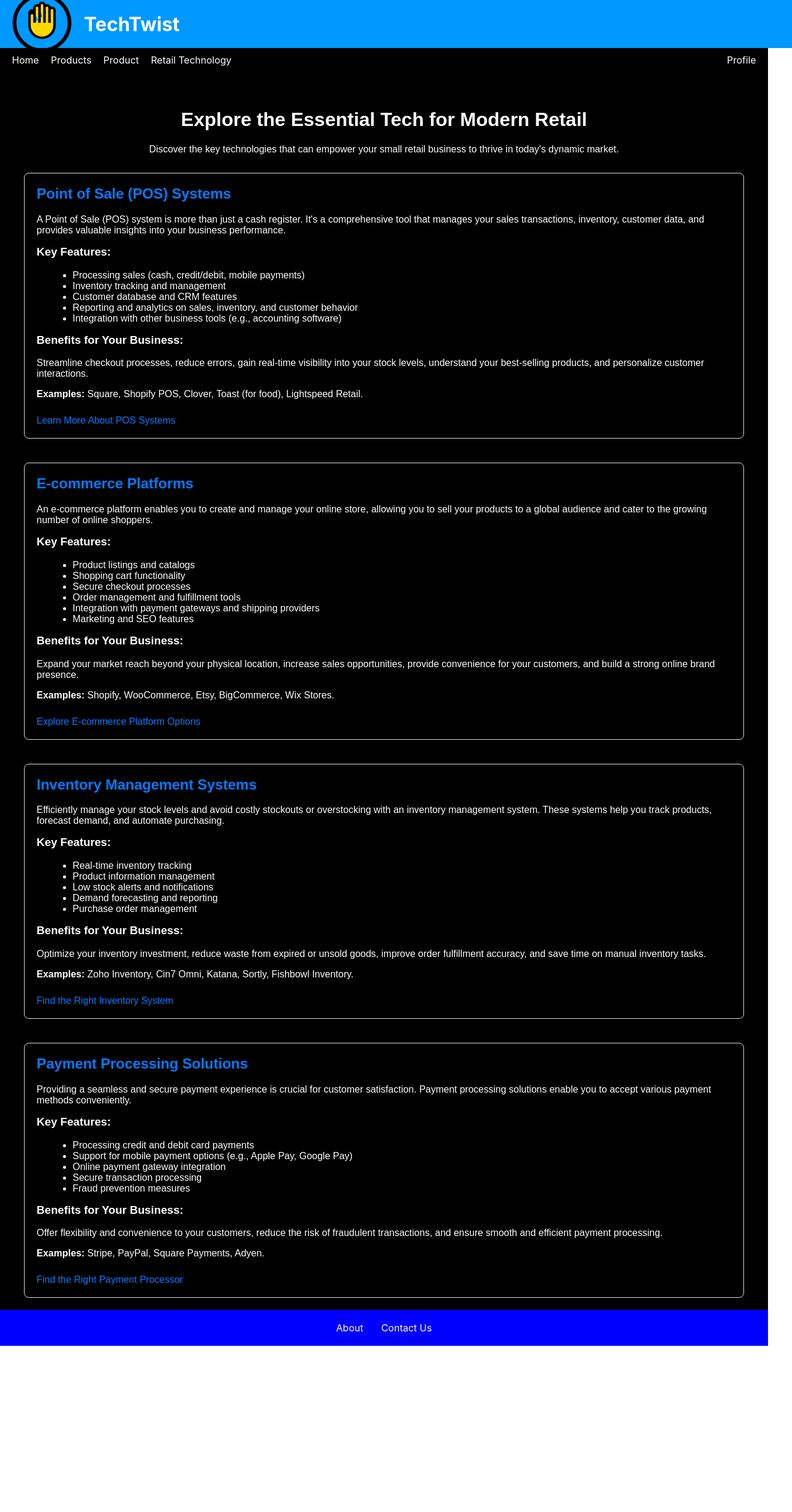
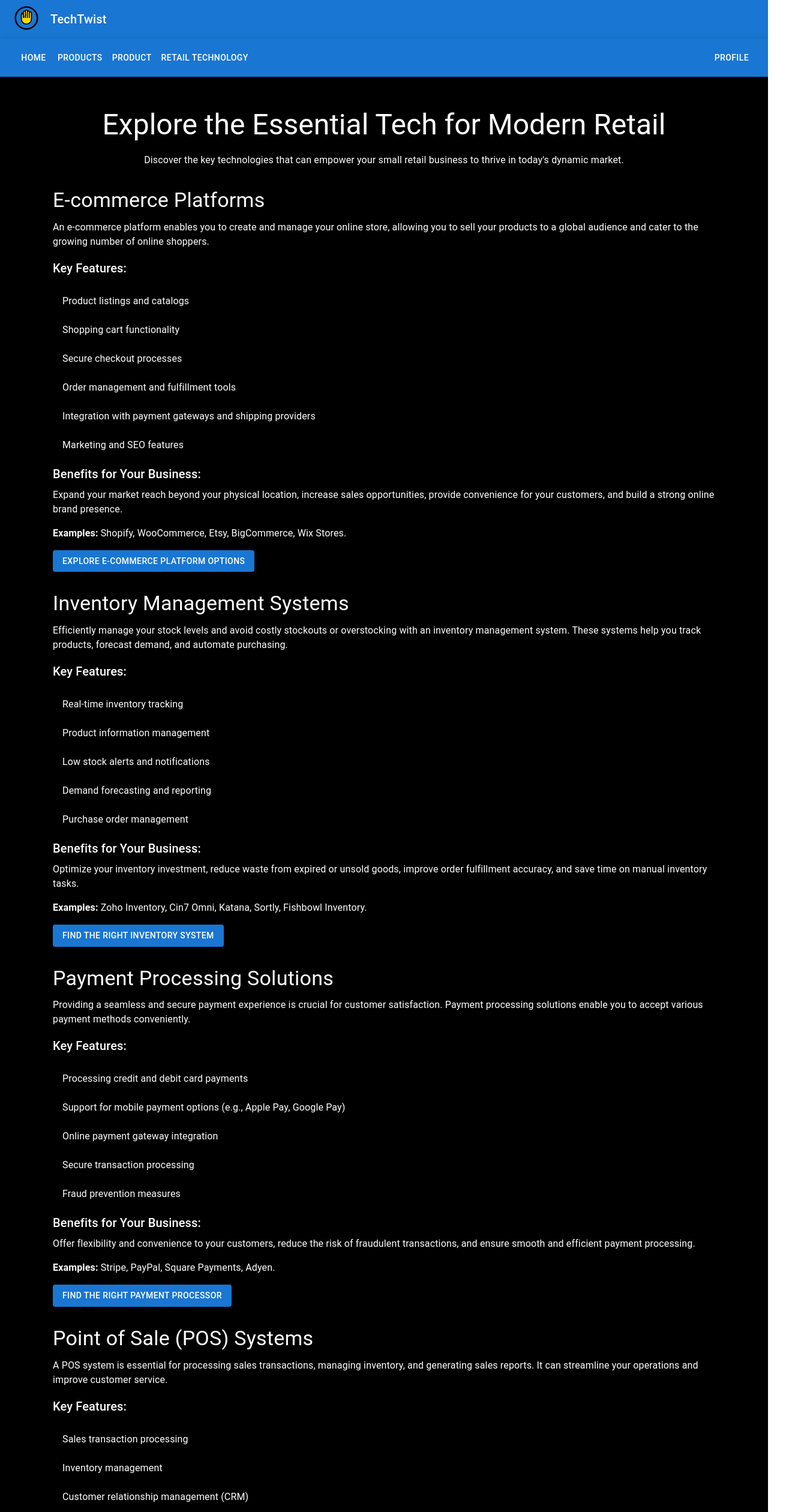
Before and after one commit to crostonj/techtwistweb, a React (Create React App) app: page /retailtechnologypage in a window 1280 px wide. Shown: the top 2520 px of the page at 60% size, 1320 px wide, since content can reach past the window. Before the commit the page ends 2243 px from the top, so only its background shows below. Built offline with nearby package versions, Linux system fonts and the light colour scheme.

Commit message:
Add user profile loading and saving functionality, update Navbar and Footer components with Material UI

```diff
--- a/package.json
+++ b/package.json
@@ -11,7 +11,10 @@
     "react-dom": "^19.0.0",
     "react-router-dom": "^7.4.0",
     "react-scripts": "5.0.1",
-    "web-vitals": "^2.1.4"
+    "web-vitals": "^2.1.4",
+    "@mui/material": "^5.14.0",
+    "@emotion/react": "^11.11.0",
+    "@emotion/styled": "^11.11.0"
   },
   "scripts": {
     "start": "react-scripts start",
--- a/src/App.js
+++ b/src/App.js
@@ -1,40 +1,46 @@
 import React from "react";
 import { BrowserRouter as Router, Routes, Route, Link } from "react-router-dom";
-import Navbar from "./components/Navbar";
+import { AppBar, Toolbar, Typography, Container } from "@mui/material"; // Import Material UI components
+import Navbar from "./components/layout/Navbar";
 import HomePage from "./components/HomePage";
 import ProfilePage from "./components/ProfilePage";
 import ProductPage from "./components/ProductPage";
 import ProductsList from "./components/ProductList";
 import RetailTechnologyPage from "./components/RetailTechnologyPage";
-import Footer from "./components/Footer"; // Import the Footer component
+import PointofSale from "./components/PointofSale";
+import Footer from "./components/layout/Footer";
 import "./App.css";
 
 function App() {
   return (
     <Router>
       <div className="app-container">
-        <div className="app-header">
-          <Link to="/" className="header-link">
-            <img
-              src="/high_five_icon.svg"
-              alt="Homepage Link"
-              className="header-image"
-            />
-          </Link>
-          <h1 style={{ margin: 0, marginLeft: "20px" }}>TechTwist</h1>{" "}
-          {/* Added the title */}
-        </div>
+        <AppBar position="static" color="primary">
+          <Toolbar>
+            <Link to="/" style={{ textDecoration: "none", color: "inherit" }}>
+              <img
+                src="/high_five_icon.svg"
+                alt="Homepage Link"
+                style={{ height: "40px", marginRight: "20px" }}
+              />
+            </Link>
+            <Typography variant="h6" component="div">
+              TechTwist
+            </Typography>
+          </Toolbar>
+        </AppBar>
         <Navbar />
-        <div className="content-container">
+        <Container style={{ marginTop: "20px" }}>
           <Routes>
             <Route path="/" element={<HomePage />} />
             <Route path="/profile" element={<ProfilePage />} />
             <Route path="/product/:id" element={<ProductPage />} />
             <Route path="/products" element={<ProductsList />} />
             <Route path="/retailtechnologypage" element={<RetailTechnologyPage />} />
+            <Route path="/pointofsale" element={<PointofSale />} />
           </Routes>
-        </div>
-        <Footer /> {/* Add the Footer component here */}
+        </Container>
+        <Footer />
       </div>
     </Router>
   );
--- a/src/components/Navbar.js
+++ /dev/null
@@ -1,41 +0,0 @@
-import React from "react";
-import { Link } from "react-router-dom";
-import "./Navbar.css";
-
-function Navbar() {
-  return (
-    <nav className="navbar">
-      <ul className="navbar-ul">
-        <li className="navbar-li">
-          <Link to="/" className="navbar-link">
-            Home
-          </Link>
-        </li>
-        <li className="navbar-li">
-          <Link to="/products" className="navbar-link">
-            Products
-          </Link>
-        </li>
-        <li className="navbar-li">
-          <Link to="/product/1" className="navbar-link">
-            Product
-          </Link>
-        </li>
-        <li className="navbar-li">
-          <Link to="/RetailTechnologyPage" className="navbar-link">
-            Retail Technology
-          </Link>
-        </li>
-        <li className="navbar-li" style={{ marginLeft: "auto" }}>
-          {" "}
-          {/* Optional: Add some left margin */}
-          <Link to="/profile" className="navbar-link">
-            Profile
-          </Link>
-        </li>
-      </ul>
-    </nav>
-  );
-}
-
-export default Navbar;
--- /dev/null
+++ b/src/components/PointofSale.js
@@ -0,0 +1,52 @@
+import React from 'react';
+import { Link } from 'react-router-dom';
+import { Typography, Container, Box, Button, List, ListItem, ListItemText } from '@mui/material';
+
+function PointofSale() {
+  return (
+    <Container maxWidth="lg" sx={{ padding: '2rem' }}>
+      <Box component="header" sx={{ textAlign: 'center', marginBottom: '2rem' }}>
+        <Typography variant="h4" component="h2" gutterBottom>
+          Point of Sale (POS) Systems
+        </Typography>
+        <Typography paragraph>
+          A Point of Sale (POS) system is more than just a cash register. It's a comprehensive tool that manages your sales transactions, inventory, customer data, and provides valuable insights into your business performance.
+        </Typography>
+        <Typography variant="h6" component="h3" gutterBottom>
+          Key Features:
+        </Typography>
+        <List>
+          <ListItem>
+            <ListItemText primary="Processing sales (cash, credit/debit, mobile payments)" />
+          </ListItem>
+          <ListItem>
+            <ListItemText primary="Inventory tracking and management" />
+          </ListItem>
+          <ListItem>
+            <ListItemText primary="Customer database and CRM features" />
+          </ListItem>
+          <ListItem>
+            <ListItemText primary="Reporting and analytics on sales, inventory, and customer behavior" />
+          </ListItem>
+          <ListItem>
+            <ListItemText primary="Integration with other business tools (e.g., accounting software)" />
+          </ListItem>
+        </List>
+        <Typography variant="h6" component="h3" gutterBottom>
+          Benefits for Your Business:
+        </Typography>
+        <Typography paragraph>
+          Streamline checkout processes, reduce errors, gain real-time visibility into your stock levels, understand your best-selling products, and personalize customer interactions.
+        </Typography>
+        <Typography paragraph>
+          <strong>Examples:</strong> Square, Shopify POS, Clover, Toast (for food), Lightspeed Retail.
+        </Typography>
+        <Button variant="contained" color="primary" component={Link} to="/contact">
+          Learn More About POS Systems
+        </Button>
+      </Box>
+    </Container>
+  );
+}
+
+export default PointofSale;
--- a/src/components/RetailTechnologyPage.js
+++ b/src/components/RetailTechnologyPage.js
@@ -1,90 +1,186 @@
 import React from 'react';
 import { Link } from 'react-router-dom';
-import './RetailTechnologyPage.css'; // Create a CSS file for this page
+import { Typography, Container, Box, Button, List, ListItem, ListItemText } from '@mui/material';
 
 function RetailTechnologyPage() {
   return (
-    <div className="retail-technology-page">
-      <header className="page-header">
-        <h1>Explore the Essential Tech for Modern Retail</h1>
-        <p>Discover the key technologies that can empower your small retail business to thrive in today's dynamic market.</p>
-      </header>
+    <Container maxWidth="lg" sx={{ padding: '2rem' }}>
+      <Box component="header" sx={{ textAlign: 'center', marginBottom: '2rem' }}>
+        <Typography variant="h3" component="h1" gutterBottom>
+          Explore the Essential Tech for Modern Retail
+        </Typography>
+        <Typography variant="subtitle1">
+          Discover the key technologies that can empower your small retail business to thrive in today's dynamic market.
+        </Typography>
+      </Box>
 
-      <section className="technology-section">
-        <h2>Point of Sale (POS) Systems</h2>
-        <p>A Point of Sale (POS) system is more than just a cash register. It's a comprehensive tool that manages your sales transactions, inventory, customer data, and provides valuable insights into your business performance.</p>
-        <h3>Key Features:</h3>
-        <ul>
-          <li>Processing sales (cash, credit/debit, mobile payments)</li>
-          <li>Inventory tracking and management</li>
-          <li>Customer database and CRM features</li>
-          <li>Reporting and analytics on sales, inventory, and customer behavior</li>
-          <li>Integration with other business tools (e.g., accounting software)</li>
-        </ul>
-        <h3>Benefits for Your Business:</h3>
-        <p>Streamline checkout processes, reduce errors, gain real-time visibility into your stock levels, understand your best-selling products, and personalize customer interactions.</p>
-        {/* Optional: Add examples of POS systems */}
-        <p><strong>Examples:</strong> Square, Shopify POS, Clover, Toast (for food), Lightspeed Retail.</p>
-        <Link to="/contact" className="learn-more-link">Learn More About POS Systems</Link>
-      </section>
+      <Box component="section" sx={{ marginBottom: '2rem' }}>
+        <Typography variant="h4" component="h2" gutterBottom>
+          E-commerce Platforms
+        </Typography>
+        <Typography paragraph>
+          An e-commerce platform enables you to create and manage your online store, allowing you to sell your products to a global audience and cater to the growing number of online shoppers.
+        </Typography>
+        <Typography variant="h6" component="h3" gutterBottom>
+          Key Features:
+        </Typography>
+        <List>
+          <ListItem>
+            <ListItemText primary="Product listings and catalogs" />
+          </ListItem>
+          <ListItem>
+            <ListItemText primary="Shopping cart functionality" />
+          </ListItem>
+          <ListItem>
+            <ListItemText primary="Secure checkout processes" />
+          </ListItem>
+          <ListItem>
+            <ListItemText primary="Order management and fulfillment tools" />
+          </ListItem>
+          <ListItem>
+            <ListItemText primary="Integration with payment gateways and shipping providers" />
+          </ListItem>
+          <ListItem>
+            <ListItemText primary="Marketing and SEO features" />
+          </ListItem>
+        </List>
+        <Typography variant="h6" component="h3" gutterBottom>
+          Benefits for Your Business:
+        </Typography>
+        <Typography paragraph>
+          Expand your market reach beyond your physical location, increase sales opportunities, provide convenience for your customers, and build a strong online brand presence.
+        </Typography>
+        <Typography paragraph>
+          <strong>Examples:</strong> Shopify, WooCommerce, Etsy, BigCommerce, Wix Stores.
+        </Typography>
+        <Button variant="contained" color="primary" component={Link} to="/contact">
+          Explore E-commerce Platform Options
+        </Button>
+      </Box>
 
-      <section className="technology-section">
-        <h2>E-commerce Platforms</h2>
-        <p>An e-commerce platform enables you to create and manage your online store, allowing you to sell your products to a global audience and cater to the growing number of online shoppers.</p>
-        <h3>Key Features:</h3>
-        <ul>
-          <li>Product listings and catalogs</li>
-          <li>Shopping cart functionality</li>
-          <li>Secure checkout processes</li>
-          <li>Order management and fulfillment tools</li>
-          <li>Integration with payment gateways and shipping providers</li>
-          <li>Marketing and SEO features</li>
-        </ul>
-        <h3>Benefits for Your Business:</h3>
-        <p>Expand your market reach beyond your physical location, increase sales opportunities, provide convenience for your customers, and build a strong online brand presence.</p>
-        {/* Optional: Add examples of e-commerce platforms */}
-        <p><strong>Examples:</strong> Shopify, WooCommerce, Etsy, BigCommerce, Wix Stores.</p>
-        <Link to="/contact" className="learn-more-link">Explore E-commerce Platform Options</Link>
-      </section>
+      <Box component="section" sx={{ marginBottom: '2rem' }}>
+        <Typography variant="h4" component="h2" gutterBottom>
+          Inventory Management Systems
+        </Typography>
+        <Typography paragraph>
+          Efficiently manage your stock levels and avoid costly stockouts or overstocking with an inventory management system. These systems help you track products, forecast demand, and automate purchasing.
+        </Typography>
+        <Typography variant="h6" component="h3" gutterBottom>
+          Key Features:
+        </Typography>
+        <List>
+          <ListItem>
+            <ListItemText primary="Real-time inventory tracking" />
+          </ListItem>
+          <ListItem>
+            <ListItemText primary="Product information management" />
+          </ListItem>
+          <ListItem>
+            <ListItemText primary="Low stock alerts and notifications" />
+          </ListItem>
+          <ListItem>
+            <ListItemText primary="Demand forecasting and reporting" />
+          </ListItem>
+          <ListItem>
+            <ListItemText primary="Purchase order management" />
+          </ListItem>
+        </List>
+        <Typography variant="h6" component="h3" gutterBottom>
+          Benefits for Your Business:
+        </Typography>
+        <Typography paragraph>
+          Optimize your inventory investment, reduce waste from expired or unsold goods, improve order fulfillment accuracy, and save time on manual inventory tasks.
+        </Typography>
+        <Typography paragraph>
+          <strong>Examples:</strong> Zoho Inventory, Cin7 Omni, Katana, Sortly, Fishbowl Inventory.
+        </Typography>
+        <Button variant="contained" color="primary" component={Link} to="/contact">
+          Find the Right Inventory System
+        </Button>
+      </Box>
 
-      <section className="technology-section">
-        <h2>Inventory Management Systems</h2>
-        <p>Efficiently manage your stock levels and avoid costly stockouts or overstocking with an inventory management system. These systems help you track products, forecast demand, and automate purchasing.</p>
-        <h3>Key Features:</h3>
-        <ul>
-          <li>Real-time inventory tracking</li>
-          <li>Product information management</li>
-          <li>Low stock alerts and notifications</li>
-          <li>Demand forecasting and reporting</li>
-          <li>Purchase order management</li>
-        </ul>
-        <h3>Benefits for Your Business:</h3>
-        <p>Optimize your inventory investment, reduce waste from expired or unsold goods, improve order fulfillment accuracy, and save time on manual inventory tasks.</p>
-        {/* Optional: Add examples of inventory management systems */}
-        <p><strong>Examples:</strong> Zoho Inventory, Cin7 Omni, Katana, Sortly, Fishbowl Inventory.</p>
-        <Link to="/contact" className="learn-more-link">Find the Right Inventory System</Link>
-      </section>
+      <Box component="section" sx={{ marginBottom: '2rem' }}>
+        <Typography variant="h4" component="h2" gutterBottom>
+          Payment Processing Solutions
+        </Typography>
+        <Typography paragraph>
+          Providing a seamless and secure payment experience is crucial for customer satisfaction. Payment processing solutions enable you to accept various payment methods conveniently.
+        </Typography>
+        <Typography variant="h6" component="h3" gutterBottom>
+          Key Features:
+        </Typography>
+        <List>
+          <ListItem>
+            <ListItemText primary="Processing credit and debit card payments" />
+          </ListItem>
+          <ListItem>
+            <ListItemText primary="Support for mobile payment options (e.g., Apple Pay, Google Pay)" />
+          </ListItem>
+          <ListItem>
+            <ListItemText primary="Online payment gateway integration" />
+          </ListItem>
+          <ListItem>
+            <ListItemText primary="Secure transaction processing" />
+          </ListItem>
+          <ListItem>
+            <ListItemText primary="Fraud prevention measures" />
+          </ListItem>
+        </List>
+        <Typography variant="h6" component="h3" gutterBottom>
+          Benefits for Your Business:
+        </Typography>
+        <Typography paragraph>
+          Offer flexibility and convenience to your customers, reduce the risk of fraudulent transactions, and ensure smooth and efficient payment processing.
+        </Typography>
+        <Typography paragraph>
+          <strong>Examples:</strong> Stripe, PayPal, Square Payments, Adyen.
+        </Typography>
+        <Button variant="contained" color="primary" component={Link} to="/contact">
+          Find the Right Payment Processor
+        </Button>
+      </Box>
 
-
-      <section className="technology-section">
-        <h2>Payment Processing Solutions</h2>
-        <p>Providing a seamless and secure payment experience is crucial for customer satisfaction. Payment processing solutions enable you to accept various payment methods conveniently.</p>
-        <h3>Key Features:</h3>
-        <ul>
-          <li>Processing credit and debit card payments</li>
-          <li>Support for mobile payment options (e.g., Apple Pay, Google Pay)</li>
-          <li>Online payment gateway integration</li>
-          <li>Secure transaction processing</li>
-          <li>Fraud prevention measures</li>
-        </ul>
-        <h3>Benefits for Your Business:</h3>
-        <p>Offer flexibility and convenience to your customers, reduce the risk of fraudulent transactions, and ensure smooth and efficient payment processing.</p>
-        {/* Optional: Add examples of payment processors */}
-        <p><strong>Examples:</strong> Stripe, PayPal, Square Payments, Adyen.</p>
-        <Link to="/contact" className="learn-more-link">Find the Right Payment Processor</Link>
-      </section>
-
-    </div>
+      <Box component="section" sx={{ marginBottom: '2rem' }}>
+        <Typography variant="h4" component="h2" gutterBottom>
+          Point of Sale (POS) Systems
+        </Typography>
+        <Typography paragraph>
+          A POS system is essential for processing sales transactions, managing inventory, and generating sales reports. It can streamline your operations and improve customer service.
+        </Typography>
+        <Typography variant="h6" component="h3" gutterBottom>
+          Key Features:
+        </Typography>
+        <List>
+          <ListItem>
+            <ListItemText primary="Sales transaction processing" />
+          </ListItem>
+          <ListItem>
+            <ListItemText primary="Inventory management" />
+          </ListItem>
+          <ListItem>
+            <ListItemText primary="Customer relationship management (CRM)" />
+          </ListItem>
+          <ListItem>
+            <ListItemText primary="Sales reporting and analytics" />
+          </ListItem>
+          <ListItem>
+            <ListItemText primary="Employee management" />
+          </ListItem>
+        </List>
+        <Typography variant="h6" component="h3" gutterBottom>
+          Benefits for Your Business:
+        </Typography>
+        <Typography paragraph>
+          Improve the efficiency of your sales process, gain insights into your sales performance, manage your inventory more effectively, and enhance customer satisfaction.
+        </Typography>
+        <Typography paragraph>
+          <strong>Examples:</strong> Square POS, Lightspeed, Vend, Clover, Toast.
+        </Typography>
+        <Button variant="contained" color="primary" component={Link} to="/pointofsale">
+          Learn More About POS Systems
+        </Button>
+      </Box>
+    </Container>
   );
 }
 
--- /dev/null
+++ b/src/components/layout/Navbar.js
@@ -0,0 +1,64 @@
+import React from "react";
+import { Link } from "react-router-dom";
+import { AppBar, Toolbar, Button, Box, Menu, MenuItem } from "@mui/material";
+
+function Navbar() {
+  const [anchorEl, setAnchorEl] = React.useState(null);
+
+  const handleMenuOpen = (event) => {
+    setAnchorEl(event.currentTarget);
+  };
+
+  const handleMenuClose = () => {
+    setAnchorEl(null);
+  };
+
+  return (
+    <AppBar position="static">
+      <Toolbar>
+        <Box sx={{ display: "flex", flexGrow: 1 }}>
+          <Button color="inherit" component={Link} to="/">
+            Home
+          </Button>
+          <Button color="inherit" component={Link} to="/products">
+            Products
+          </Button>
+          <Button color="inherit" component={Link} to="/product/1">
+            Product
+          </Button>
+          <Button
+            color="inherit"
+            onClick={handleMenuOpen}
+          >
+            Retail Technology
+          </Button>
+          <Menu
+            anchorEl={anchorEl}
+            open={Boolean(anchorEl)}
+            onClose={handleMenuClose}
+          >
+            <MenuItem
+              component={Link}
+              to="/RetailTechnologyPage"
+              onClick={handleMenuClose}
+            >
+              Retail Technology
+            </MenuItem>
+            <MenuItem
+              component={Link}
+              to="/PointOfSale"
+              onClick={handleMenuClose}
+            >
+              Point of Sale
+            </MenuItem>
+          </Menu>
+        </Box>
+        <Button color="inherit" component={Link} to="/profile">
+          Profile
+        </Button>
+      </Toolbar>
+    </AppBar>
+  );
+}
+
+export default Navbar;
```
Also changed, not shown: src/components/ProfilePage.js (+100 -129 lines), src/services/apiService.js (added, +22 -0 lines), src/components/layout/Footer.js (renamed from src/components/Footer.js), 1 other file (tests, documents, lock files or other folders).
